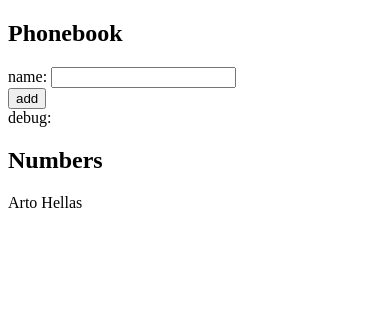
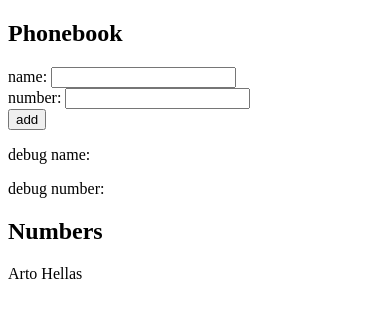
Before and after one commit to adrian-derose6/fso-exercises, a React (Vite) app in the folder part2/phonebook/: page / in a window 390 px wide. Shown: the top 318 px of the page. Built offline with nearby package versions, Linux system fonts and the light colour scheme.

Commit message:
user able to add phone number

```diff
--- a/part2/phonebook/src/App.jsx
+++ b/part2/phonebook/src/App.jsx
@@ -5,10 +5,13 @@ const App = () => {
     { name: 'Arto Hellas' }
   ])
   const [newName, setNewName] = useState('')
+  const [newNumber, setNewNumber] = useState('')
+  console.log(persons)
 
   const addPerson = (event) => {
     event.preventDefault()
     console.log('form submitted: ', newName);
+    if (newName === '') return alert('Name field is empty!')
 
     const doesNameExist = persons.some((person) => {
         return person.name === newName;
@@ -19,16 +22,23 @@ const App = () => {
     }
 
     const personObject = {
-      name: newName
+      name: newName,
+      number: newNumber
     }
 
     setPersons(persons.concat(personObject))
     setNewName('')
+    setNewNumber('')
   }
 
   const handleNameChange = (event) => {
     console.log(event.target.value)
     setNewName(event.target.value)
+  }
+
+  const handleNumberChange = (event) => {
+    console.log(event.target.value)
+    setNewNumber(event.target.value)
   }
 
   return (
@@ -39,9 +49,13 @@ const App = () => {
           name: <input type='text' value={newName} onChange={handleNameChange}/>
         </div>
         <div>
+          number: <input type='text' value={newNumber} onChange={handleNumberChange}/>
+        </div>
+        <div>
           <button type="submit">add</button>
         </div>
-        <div>debug: {newName}</div>
+        <div><p>debug name: {newName}</p></div>
+        <div><p>debug number: {newNumber}</p></div>
       </form>
       <h2>Numbers</h2>
       {
```
